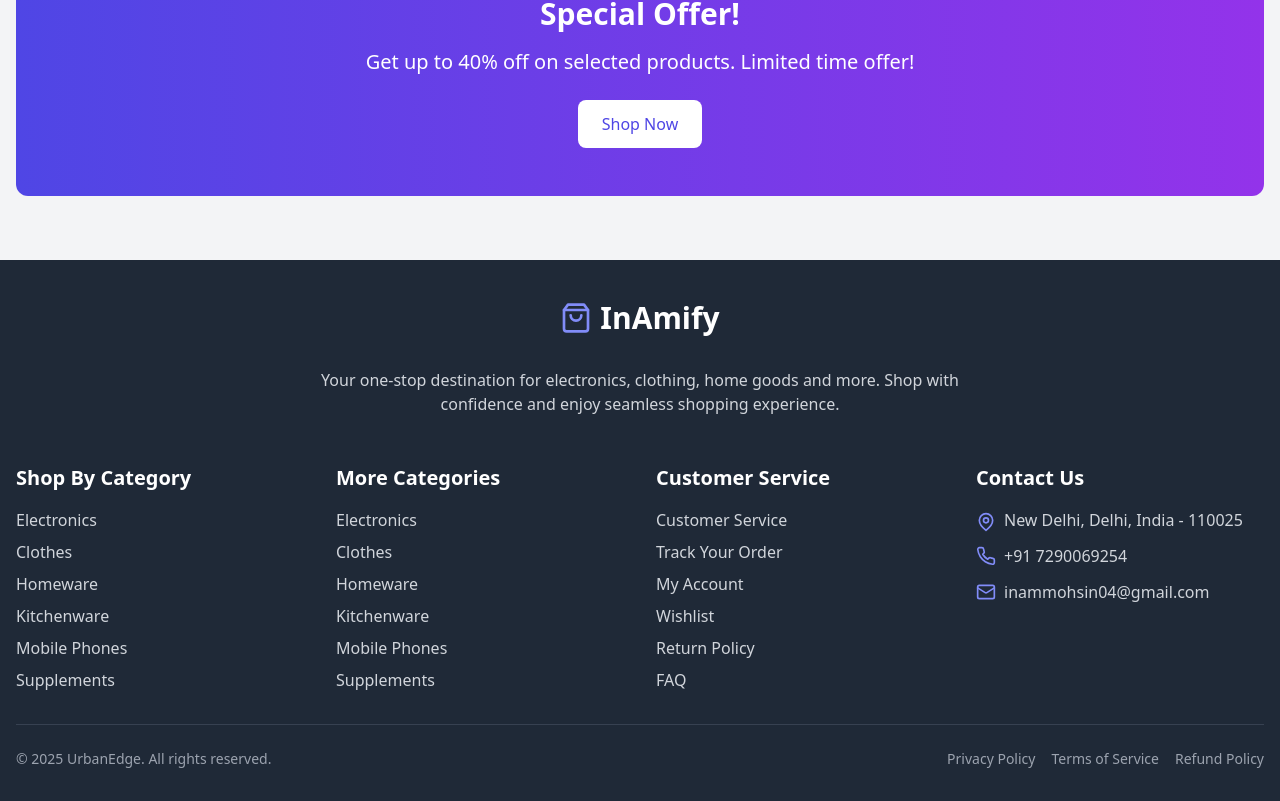
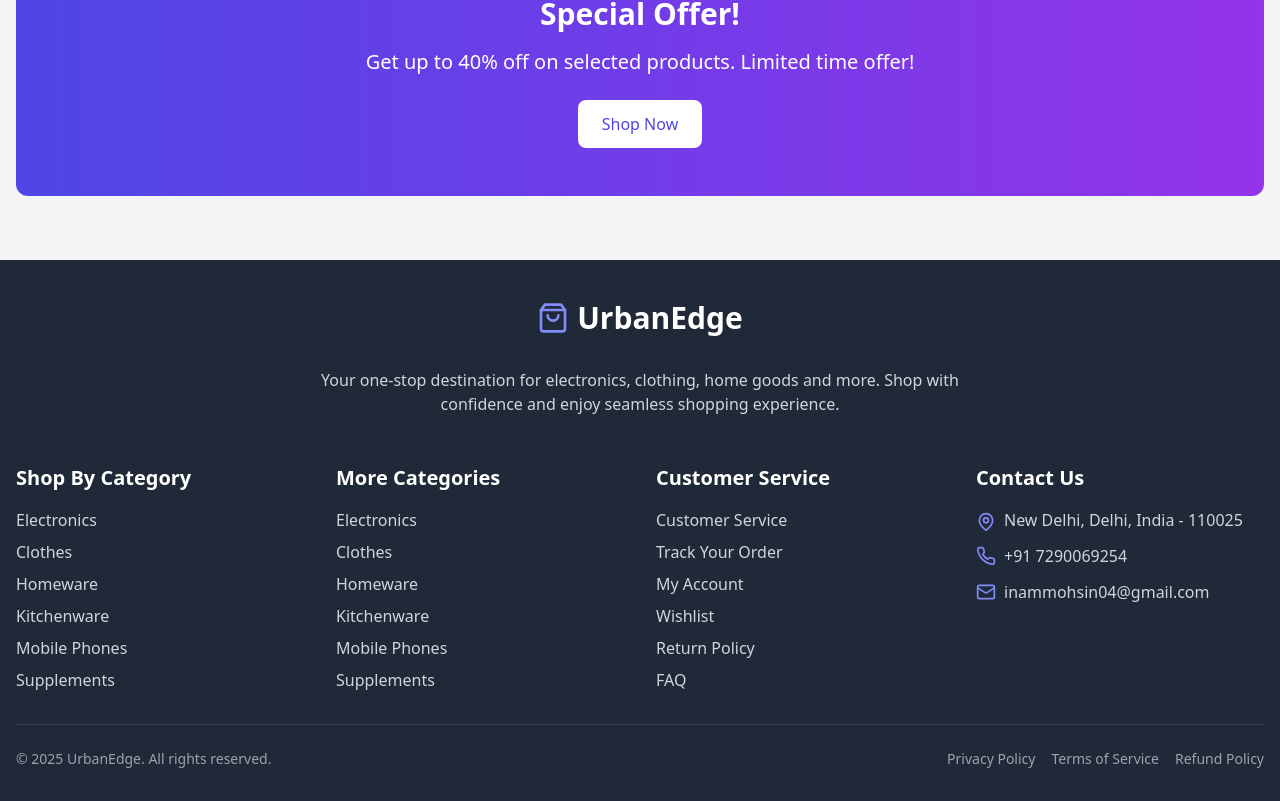
Before and after one commit to inammohsin04/INAMIFY, a React (Vite) app: page / in a window 1280 px wide. Shown: the part 2080-2881 px from the top of the page. Built offline with nearby package versions, Linux system fonts and the light colour scheme.

Commit message:
Footer.tsx

```diff
--- a/src/components/Footer.tsx
+++ b/src/components/Footer.tsx
@@ -23,7 +23,7 @@ const Footer: React.FC = () => {
       <div className="container mx-auto px-4">
         <div className="flex items-center justify-center mb-8">
           <ShoppingBag size={32} className="text-indigo-400 mr-2" />
-          <span className="text-3xl font-bold">InAmify</span>
+          <span className="text-3xl font-bold">UrbanEdge</span>
         </div>
 
         <p className="text-center text-gray-300 max-w-2xl mx-auto mb-12">
```
